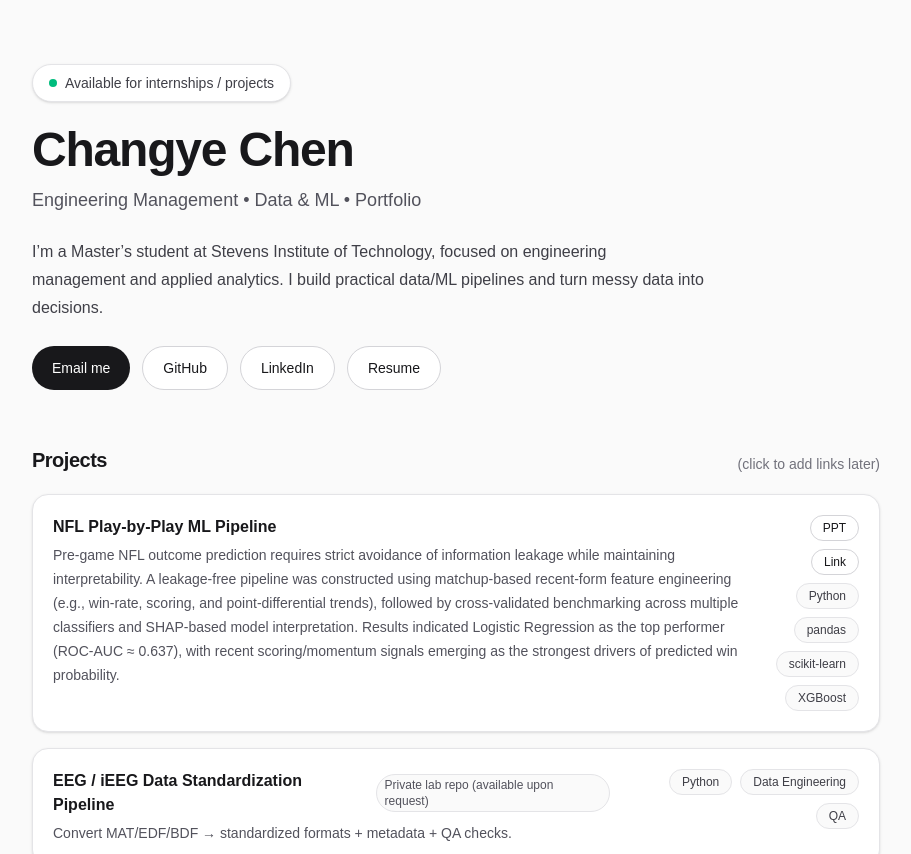
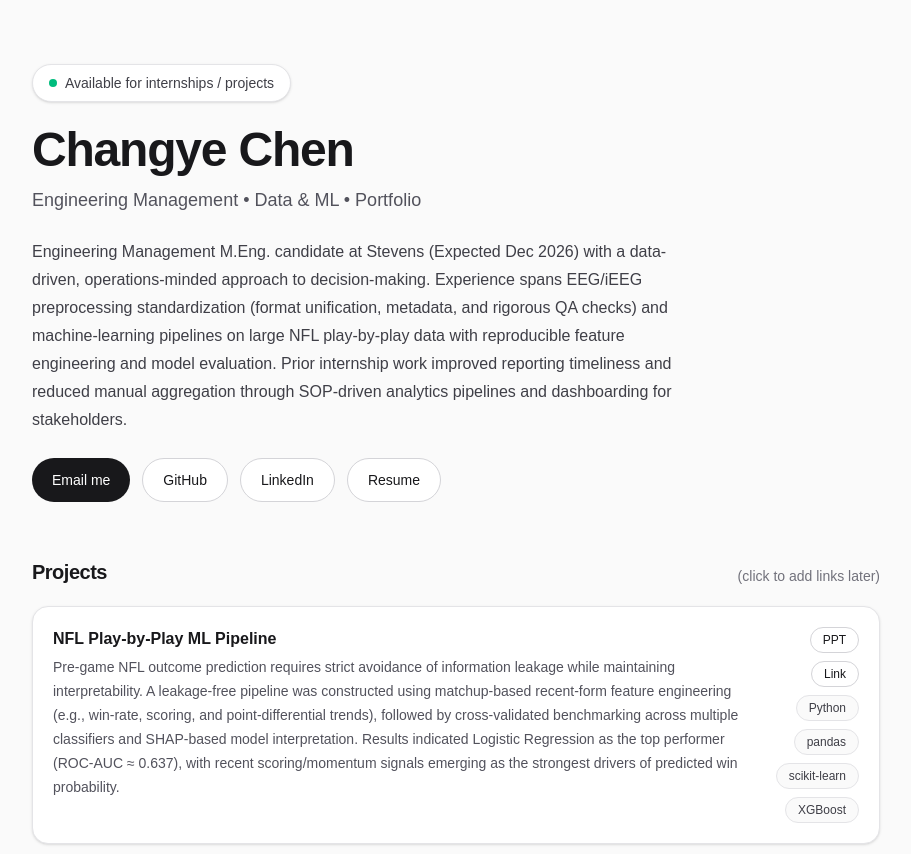
Before and after one commit to Changye0125/changye-portfolio, a Next.js app: page / in a window 1280 px wide. Shown: the top 854 px of the page, without its empty margins (184-1095 px from the left). Built offline with nearby package versions, Linux system fonts and the light colour scheme.

Commit message:
Update page.tsx

```diff
--- a/app/page.tsx
+++ b/app/page.tsx
@@ -60,9 +60,7 @@ export default function Home() {
           </div>
 
           <p className="max-w-2xl text-base leading-7 text-zinc-700 dark:text-zinc-300">
-            I’m a Master’s student at Stevens Institute of Technology, focused on
-            engineering management and applied analytics. I build practical
-            data/ML pipelines and turn messy data into decisions.
+            Engineering Management M.Eng. candidate at Stevens (Expected Dec 2026) with a data-driven, operations-minded approach to decision-making. Experience spans EEG/iEEG preprocessing standardization (format unification, metadata, and rigorous QA checks) and machine-learning pipelines on large NFL play-by-play data with reproducible feature engineering and model evaluation. Prior internship work improved reporting timeliness and reduced manual aggregation through SOP-driven analytics pipelines and dashboarding for stakeholders.
           </p>
 
           {/* CTAs */}
```
